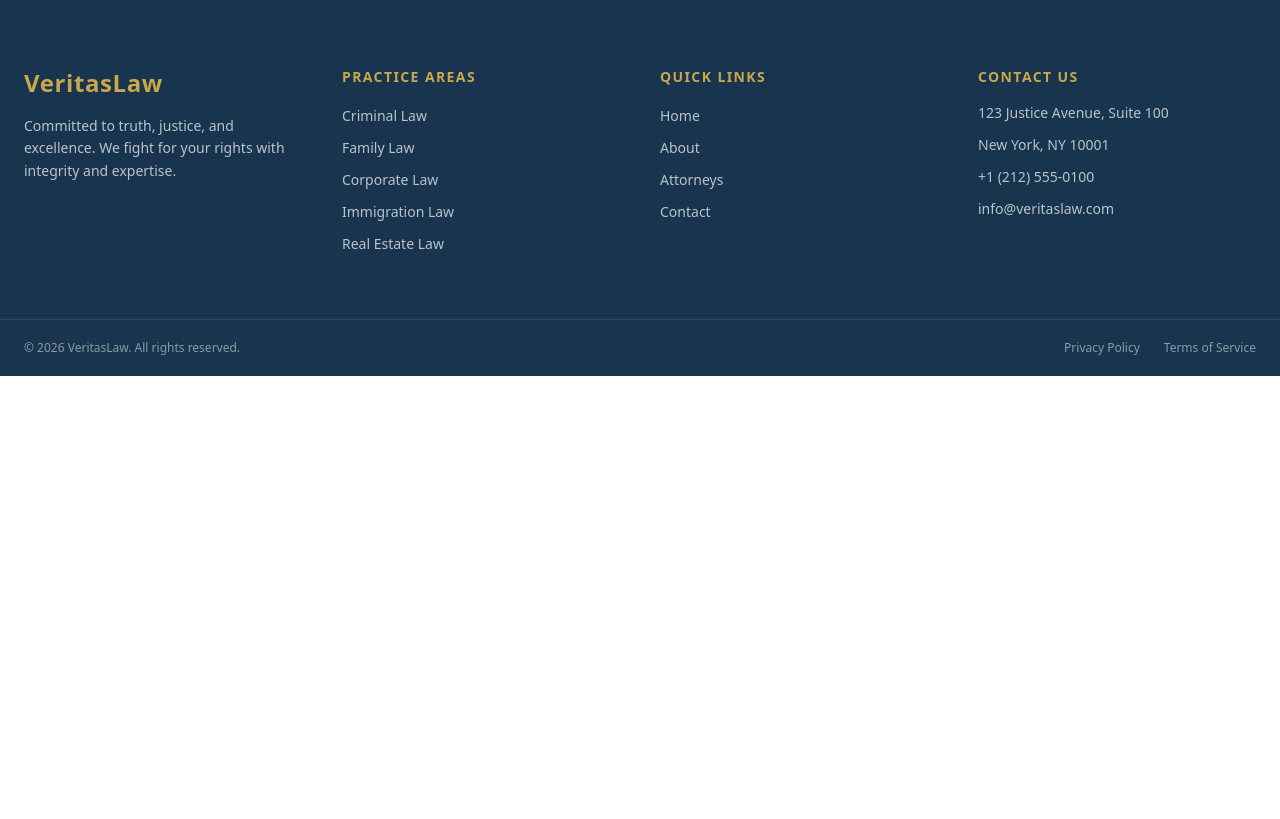
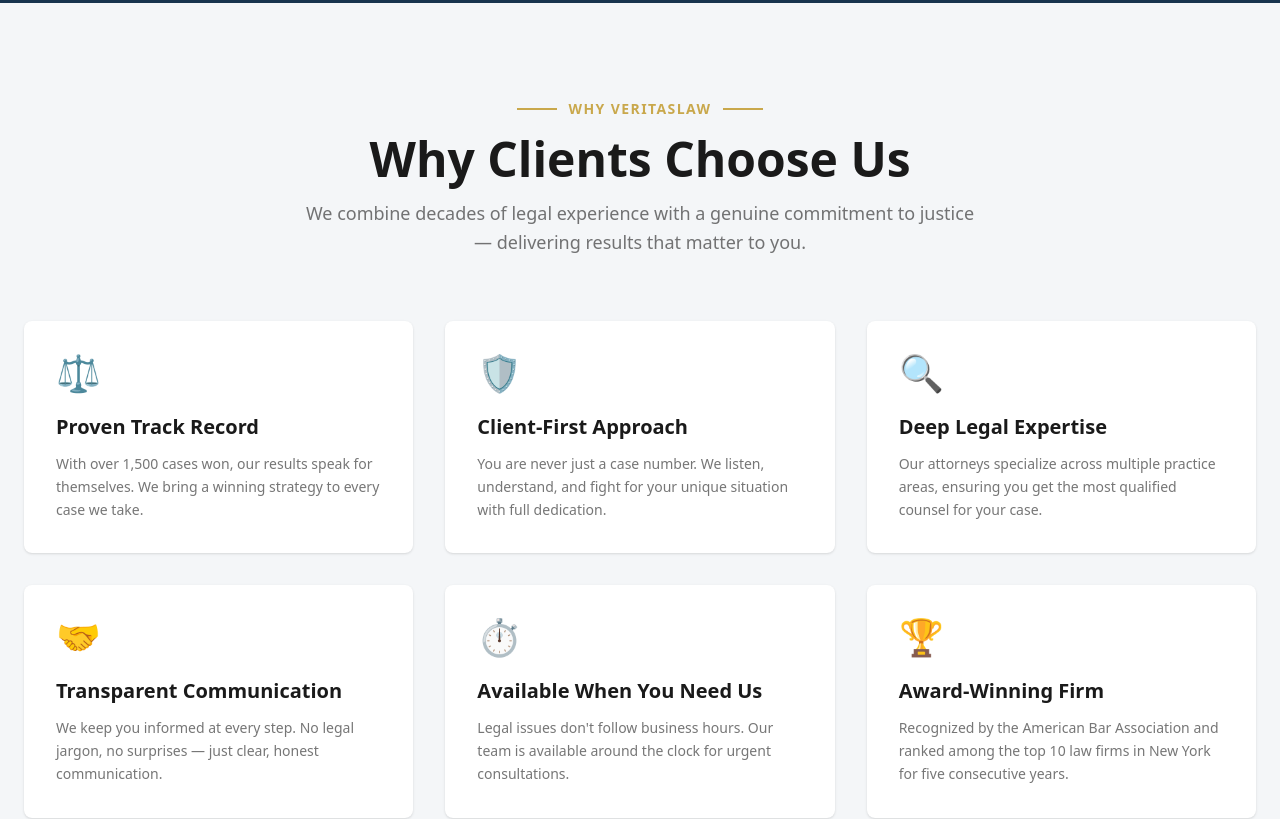
Before and after one commit to mihahaj-ul/veritas-law, a Next.js app: page / in a window 1280 px wide. Shown: the part 920-1739 px from the top of the page. Before the commit the page ends 1296 px from the top, so only its background shows below. Built offline with nearby package versions, Linux system fonts and the light colour scheme.

Commit message:
add WhyChooseUs section to Home page

```diff
--- a/src/app/page.tsx
+++ b/src/app/page.tsx
@@ -1,9 +1,11 @@
 import HeroSection from "@/sections/home/HeroSection";
+import WhyChooseUs from "@/sections/home/WhyChooseUs";
 
 export default function Home() {
   return (
     <main>
       <HeroSection />
+      <WhyChooseUs />
     </main>
   );
 }
--- a/src/sections/home/WhyChooseUs.tsx
+++ b/src/sections/home/WhyChooseUs.tsx
@@ -1,3 +1,82 @@
-export default function page() {
-  return <div></div>
+const reasons = [
+  {
+    icon: "⚖️",
+    title: "Proven Track Record",
+    description:
+      "With over 1,500 cases won, our results speak for themselves. We bring a winning strategy to every case we take.",
+  },
+  {
+    icon: "🛡️",
+    title: "Client-First Approach",
+    description:
+      "You are never just a case number. We listen, understand, and fight for your unique situation with full dedication.",
+  },
+  {
+    icon: "🔍",
+    title: "Deep Legal Expertise",
+    description:
+      "Our attorneys specialize across multiple practice areas, ensuring you get the most qualified counsel for your case.",
+  },
+  {
+    icon: "🤝",
+    title: "Transparent Communication",
+    description:
+      "We keep you informed at every step. No legal jargon, no surprises — just clear, honest communication.",
+  },
+  {
+    icon: "⏱️",
+    title: "Available When You Need Us",
+    description:
+      "Legal issues don't follow business hours. Our team is available around the clock for urgent consultations.",
+  },
+  {
+    icon: "🏆",
+    title: "Award-Winning Firm",
+    description:
+      "Recognized by the American Bar Association and ranked among the top 10 law firms in New York for five consecutive years.",
+  },
+];
+
+export default function WhyChooseUs() {
+  return (
+    <section className="bg-offwhite py-24">
+      <div className="max-w-7xl mx-auto px-6">
+        {/* Section Header */}
+        <div className="text-center mb-16">
+          <div className="flex items-center justify-center gap-3 mb-4">
+            <div className="w-10 h-0.5 bg-gold" />
+            <span className="text-gold text-sm font-semibold uppercase tracking-widest">
+              Why VeritasLaw
+            </span>
+            <div className="w-10 h-0.5 bg-gold" />
+          </div>
+          <h2 className="text-dark text-4xl md:text-5xl font-bold mb-4">
+            Why Clients Choose Us
+          </h2>
+          <p className="text-dark/60 text-lg max-w-2xl mx-auto leading-relaxed">
+            We combine decades of legal experience with a genuine commitment to
+            justice — delivering results that matter to you.
+          </p>
+        </div>
+
+        {/* Cards Grid */}
+        <div className="grid grid-cols-1 md:grid-cols-2 lg:grid-cols-3 gap-8">
+          {reasons.map((reason) => (
+            <div
+              key={reason.title}
+              className="bg-white rounded-lg p-8 shadow-sm hover:shadow-md hover:-translate-y-1 transition-all duration-300 group"
+            >
+              <div className="text-4xl mb-5">{reason.icon}</div>
+              <h3 className="text-dark text-xl font-bold mb-3 group-hover:text-gold transition-colors duration-200">
+                {reason.title}
+              </h3>
+              <p className="text-dark/60 text-sm leading-relaxed">
+                {reason.description}
+              </p>
+            </div>
+          ))}
+        </div>
+      </div>
+    </section>
+  );
 }
```
